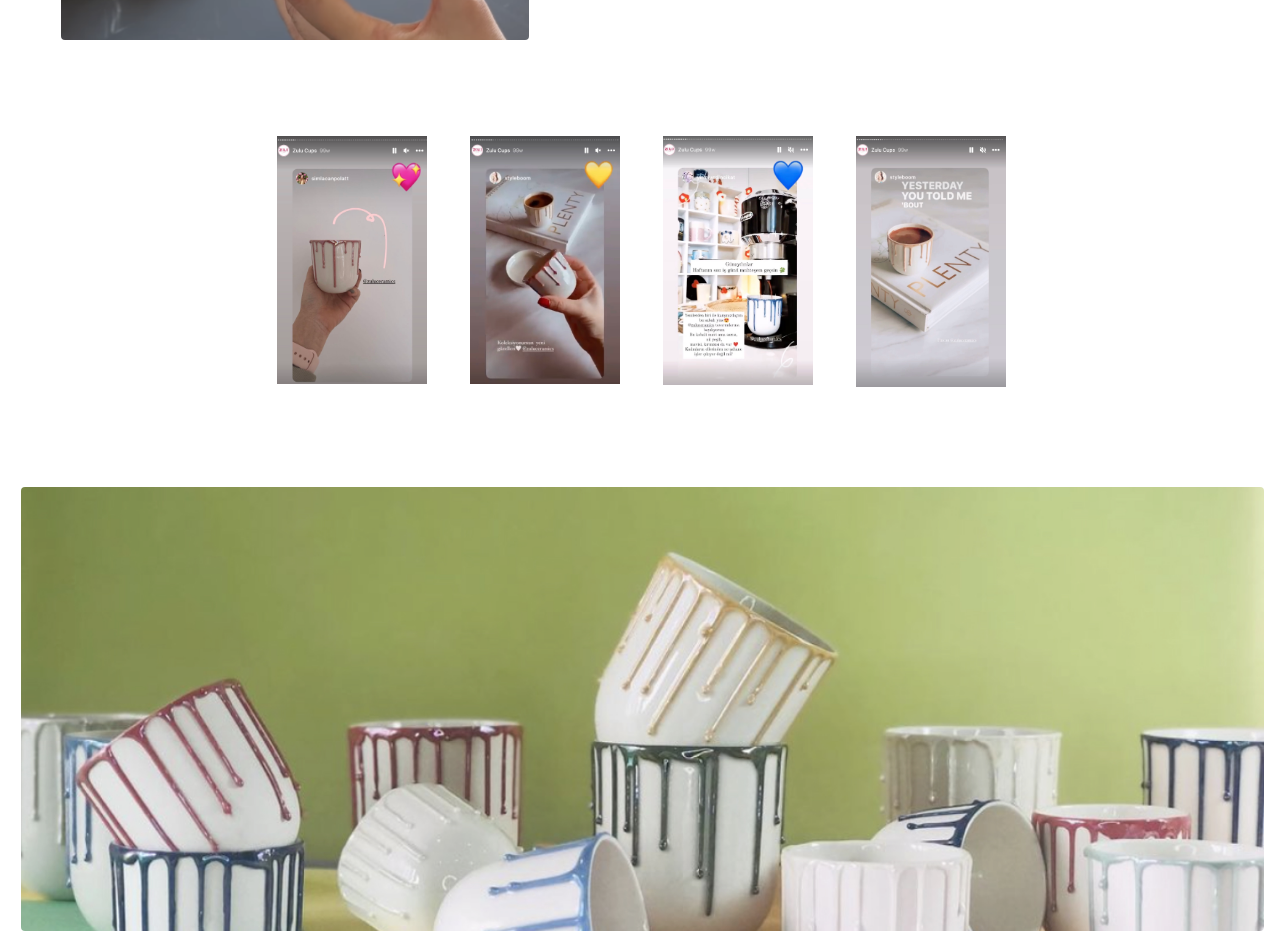
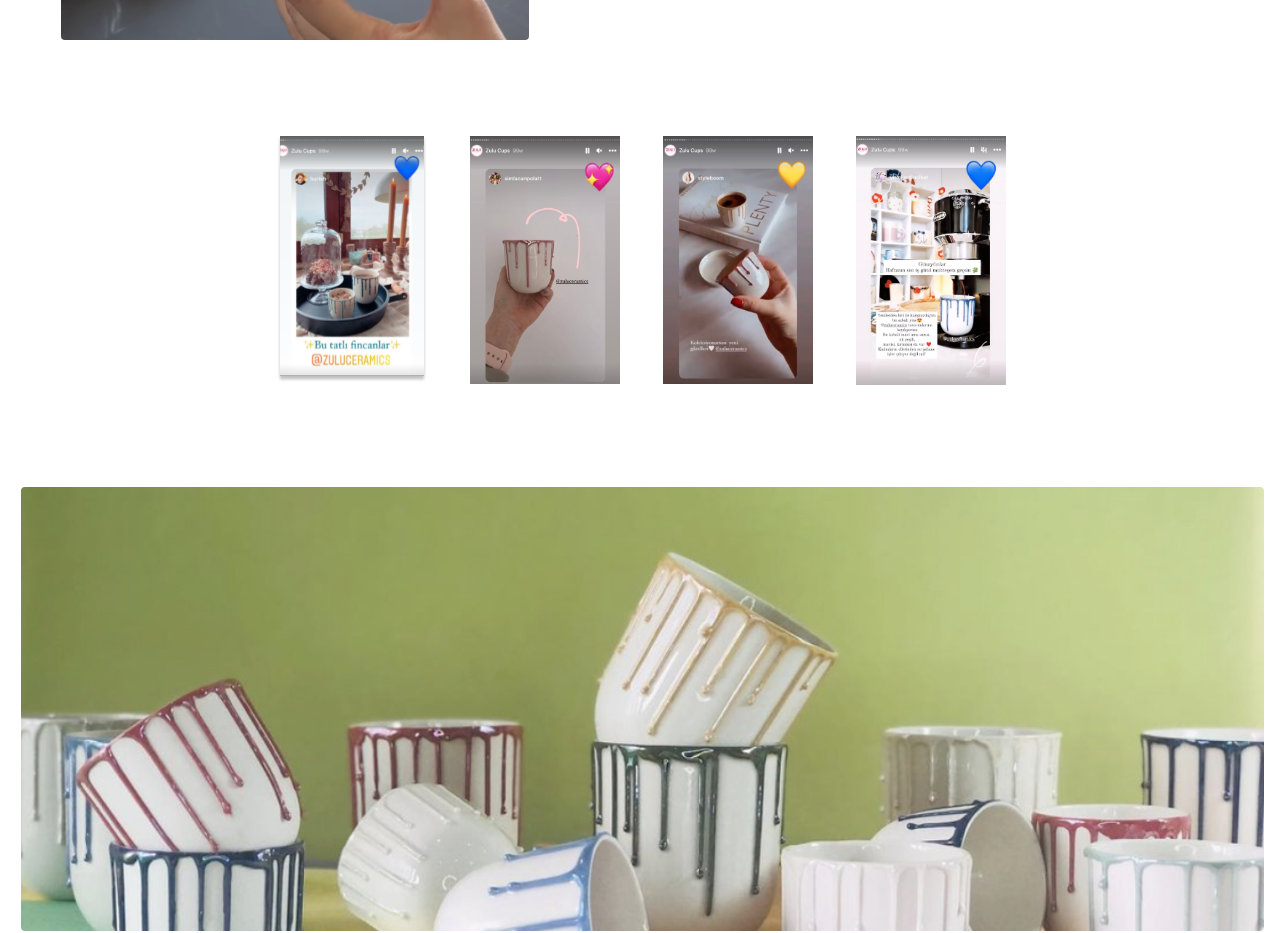
Before and after one commit to zsbahadir/zulu-ceramic-website, a Next.js app: page / in a window 1280 px wide. Shown: the part 1240-2173 px from the top of the page. Built offline with nearby package versions, Linux system fonts and the light colour scheme.

Commit message:
bugfix/AutoSlider

```diff
--- a/components/AutoSlider.tsx
+++ b/components/AutoSlider.tsx
@@ -1,6 +1,7 @@
 "use client";
 
 //Import Next
+import React from "react";
 import Image from "next/image";
 
 // Import Swiper React components
@@ -29,7 +30,6 @@ function AutoSlider(props: AutoSliderProps) {
   return (
     <>
       <Swiper
-        modules={[Autoplay, Navigation]}
         spaceBetween={spaceBetween}
         slidesPerView={slidesPerView}
         autoplay={{
```
